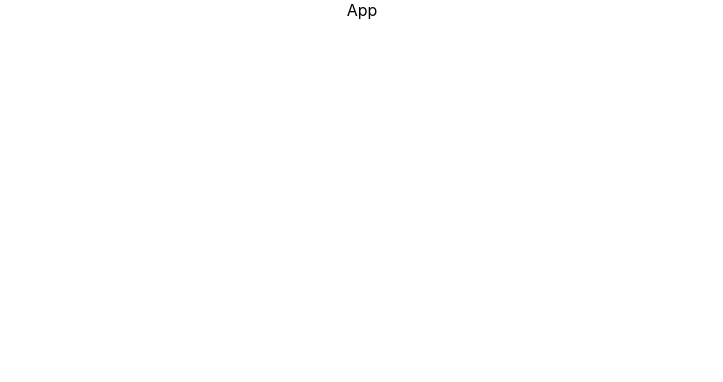
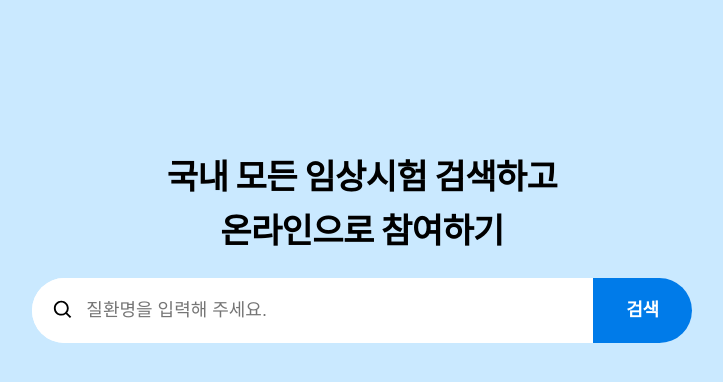
Before and after one commit to wanted-codestates-project-team-05/wanted-codestates-project-05-10-1, a React (Create React App) app: page / in a window 1280 px wide. Shown: the top 382 px of the page, without its empty margins (278-1001 px from the left). Built offline with nearby package versions, Linux system fonts and the light colour scheme.

Commit message:
Feat: 검색창 추가 (#1)

```diff
--- a/package.json
+++ b/package.json
@@ -9,6 +9,7 @@
     "axios": "^0.26.1",
     "react": "^17.0.2",
     "react-dom": "^17.0.2",
+    "react-icons": "^4.3.1",
     "react-redux": "^7.2.6",
     "react-router-dom": "^6.2.2",
     "react-scripts": "5.0.0",
--- a/src/App.js
+++ b/src/App.js
@@ -1,10 +1,11 @@
 import logo from './logo.svg';
 import './App.css';
+import SearchPage from './pages/SearchPage';
 
 function App() {
   return (
     <div className="App">
-      App
+      <SearchPage/>
     </div>
   );
 }
--- /dev/null
+++ b/src/components/SearchInput.js
@@ -0,0 +1,80 @@
+import React, { useState } from 'react';
+import styled from 'styled-components';
+import { BiSearch } from 'react-icons/bi';
+
+export const SearchInput = (props) => {
+
+	const {inputValue, handleInputValue, handleSearch} = props;
+
+
+	return (
+		<Container>
+			<InputContainer>
+				<BiSearch/>
+				<Input placeholder='질환명을 입력해 주세요.' onChange={(e) => handleInputValue(e)} value={inputValue}/>
+			</InputContainer>
+			<ButtonContainer onClick={handleSearch}>
+				<Button>검색</Button>
+			</ButtonContainer>
+		</Container>
+	)
+}
+
+const Container = styled.div`
+	width: 41.25rem;
+	height: 4.05rem;
+	display: flex;
+	align-items: center;
+	justify-content: center;
+	border-radius: 42px;
+	background-color: #fff;
+`
+
+const InputContainer = styled.div`
+	width: 85%;
+	height: 100%;
+	background-color: #fff;
+	box-sizing: border-box;
+	padding: 20px;
+	border-top-left-radius: 42px;
+	border-bottom-left-radius: 42px;
+	display: flex;
+	align-items: center;
+
+	svg {
+		margin-right: 10px;
+		font-size: 1.5rem;
+	}
+`
+
+const Input = styled.input`
+	width: 100%;
+	height: 2rem;
+	border: none;
+	overflow: visible;
+	font-size: 1.125rem;
+
+	&:focus {
+		outline: none;
+	}
+`
+
+const ButtonContainer = styled.div`
+	width: 15%;
+	height: 4.05rem;
+`
+
+const Button = styled.button`
+	width: 100%;
+	height: 100%;
+	background-color: #007BE9;
+	color: #FFFFFF;
+	font-size: 1.125rem;
+	font-weight: 700;
+	letter-spacing: -0.018em;
+	line-height: 1.6;
+	border-top-right-radius: 42px;
+	border-bottom-right-radius: 42px;
+	border: none;
+	cursor: pointer;
+`
--- /dev/null
+++ b/src/components/SearchItem.js
@@ -0,0 +1,28 @@
+import React from 'react';
+import styled from 'styled-components';
+import { BiSearch } from 'react-icons/bi';
+
+export const SearchItem = (props) => {
+
+	const { item } = props;
+
+	return (
+		<Container>
+			<BiSearch/>
+			{item}
+		</Container>
+	)
+}
+
+const Container = styled.div`
+	width: 100%;
+	height: 2.5rem;
+	background-color: transparent;
+	display: flex;
+	align-items: center;
+
+	svg {
+		margin-right: 10px;
+		font-size: 1.2rem;
+	}
+`
--- /dev/null
+++ b/src/components/SearchList.js
@@ -0,0 +1,39 @@
+import React from 'react';
+import styled from 'styled-components';
+import { SearchItem } from './SearchItem';
+
+export const SearchList = (props) => {
+
+	const { loading } = props;
+
+	return(
+		<Container>
+			<Compleate>추천 검색어</Compleate>
+			<SearchItem item={'dkasdfasdf'}/>
+		</Container>
+	)
+}
+
+const Container = styled.div`
+	width: 41.25rem;
+	min-height: 50px;
+	height: auto;
+	border-radius: 26px;
+	background-color: #fff;
+	padding-left: 20px;
+	padding-right: 20px;
+	padding-bottom: 10px;
+	box-sizing: border-box;
+	margin: 10px auto;
+`
+
+const Compleate = styled.div`
+	width: 100%;
+	height: 50px;
+	text-align: start;
+	padding-top: 20px;
+	padding-left: 10px;
+	font-size: 0.825rem;
+	color: gray;
+	box-sizing: border-box;
+`
--- /dev/null
+++ b/src/components/Title.js
@@ -0,0 +1,31 @@
+import React from 'react';
+import styled from 'styled-components';
+
+export const Title = () => {
+
+	return (
+		<Container>
+			<Coments>
+				국내 모든 임상시험 검색하고
+				<br/>
+				온라인으로 참여하기
+			</Coments>
+		</Container>
+	)
+}
+
+const Container = styled.div`
+	width: 41.25rem;
+	height: 6.75rem;
+	display: flex;
+	align-items: center;
+	justify-content: center;
+	margin-bottom: 20px;
+`
+
+const Coments = styled.div`
+	font-size: 2.125rem;
+	font-weight: 700;
+	letter-spacing: -0.018em;
+	line-height: 1.6;
+`
--- /dev/null
+++ b/src/pages/SearchPage.js
@@ -0,0 +1,49 @@
+import React, { useState } from 'react';
+import styled from 'styled-components';
+import { SearchInput } from '../components/SearchInput';
+import { SearchList } from '../components/SearchList';
+import { Title } from '../components/Title';
+
+function SearchPage() {
+
+	const [inputValue, setInputValue] = useState('');
+
+	const handleInputValue = (e) => {
+		setInputValue(e.target.value)
+	}
+
+	const handleSearch = () => {
+		setInputValue('')
+	}
+
+	return (
+		<Container>
+			<InputContainer>
+				<Title/>
+				<SearchInput
+					inputValue={inputValue}
+					handleInputValue={handleInputValue}
+					handleSearch={handleSearch}/>
+			</InputContainer>
+			{inputValue.length > 0 ? <SearchList/> : ''}
+		</Container>
+	)
+}
+
+const Container = styled.div`
+	width: 100%;
+	height: 100vh;
+	background-color: #CAE9FF;
+`
+
+const InputContainer = styled.div`
+	width: 100%;
+	height: auto;
+	display: flex;
+	flex-direction: column;
+	justify-content: center;
+	align-items: center;
+	padding-top: 150px;
+`
+
+export default SearchPage;
```
Also changed, not shown: 2 other files (tests, documents, lock files or other folders).
